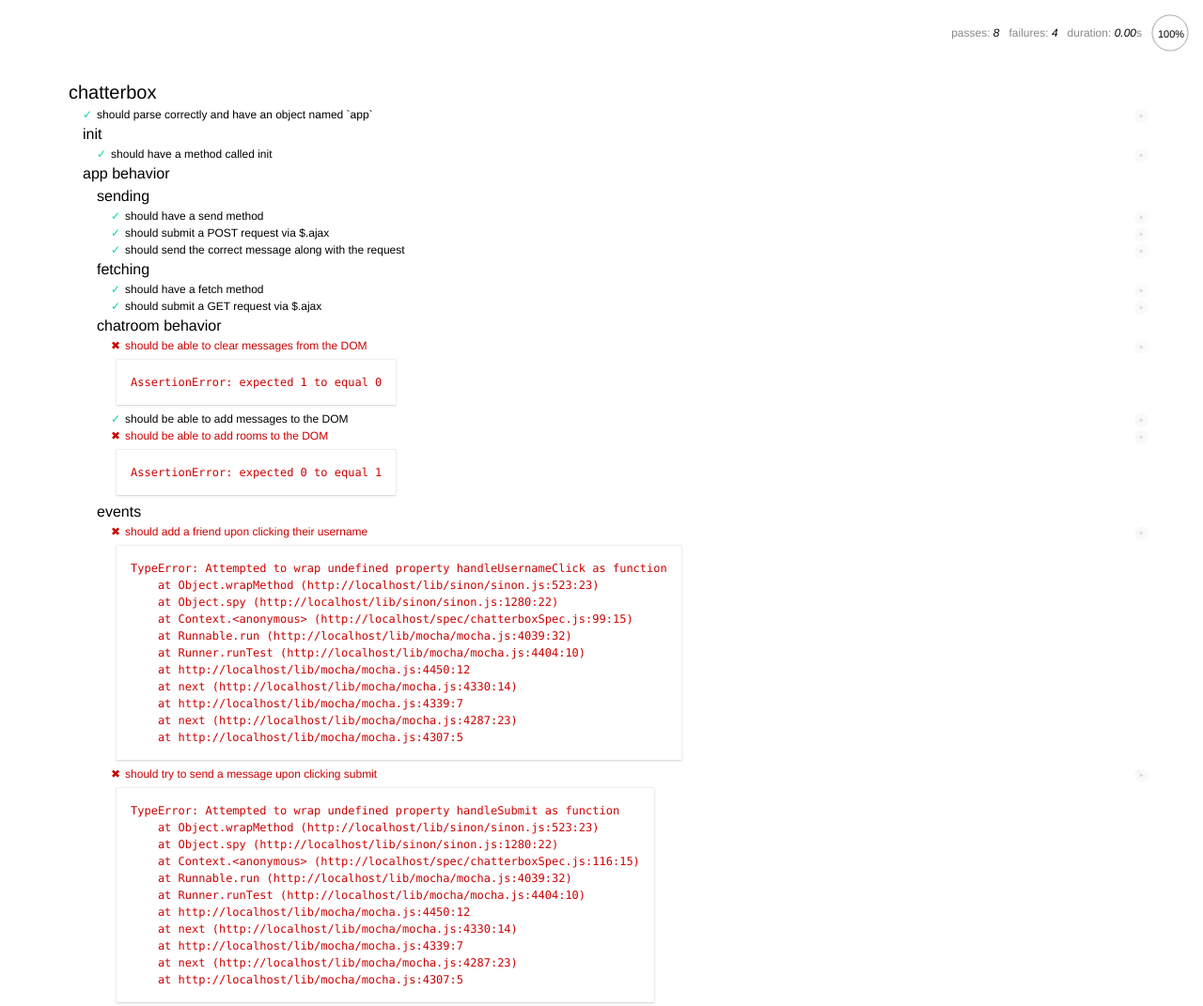
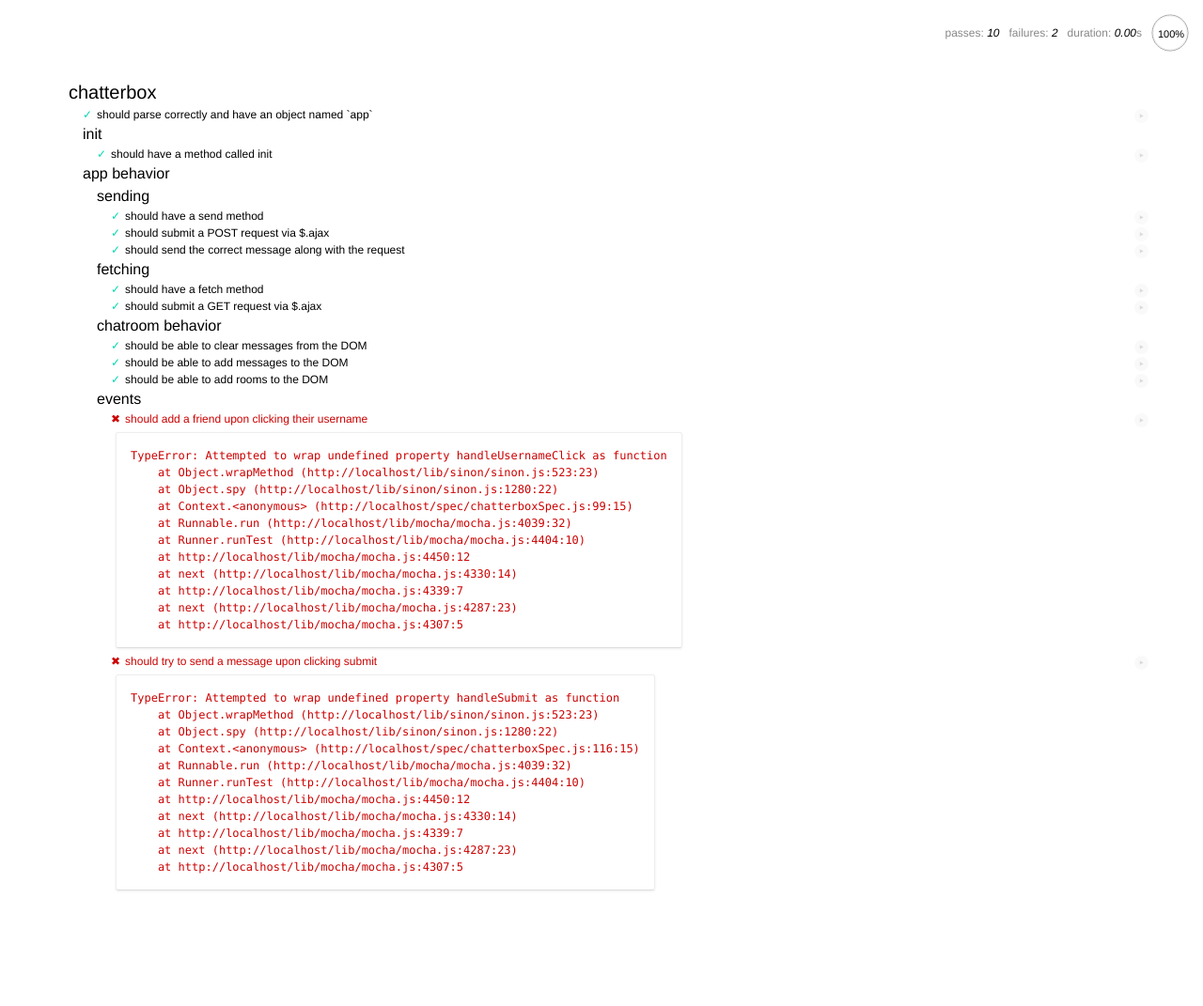
Before and after one commit to V1rtuousCycle/chatterbox-client, a website: page SpecRunner.html in a window 1280 px wide. Shown: the whole page at 94% size. After the commit the page ends 1021 px from the top, so only its background shows below. Drawn offline with Linux system fonts and the light colour scheme.

Commit message:
Completed implementing the initial specs for bulding the chatroom.

```diff
--- a/client/scripts/app.js
+++ b/client/scripts/app.js
@@ -37,13 +37,22 @@ app.fetch = function() {
   });
 };
 
-app.clearMessages = function() {};
+app.clearMessages = function() {
+  var messages = Array.from($('#chats').children());
 
-app.renderMessage = function(message) {};
+  for (vals of messages) {
+    vals.remove();
+  }
+};
 
-app.renderRoom = function() {};
+app.renderMessage = function(message) {
+  var {username, text, roomname} = message;
+  $('#chats').append(`<div>${username}: ${text}</div>`);
+};
 
-app.renderMessage = function() {};
+app.renderRoom = function(roomname) {
+  $('#roomSelect').append(`<button class='${roomname}$'>${roomname}</button>`);
+};
 
 var message = {
   username: "shawndrost9",
```
Also changed, not shown: client/index.html (+1 -1 lines).
